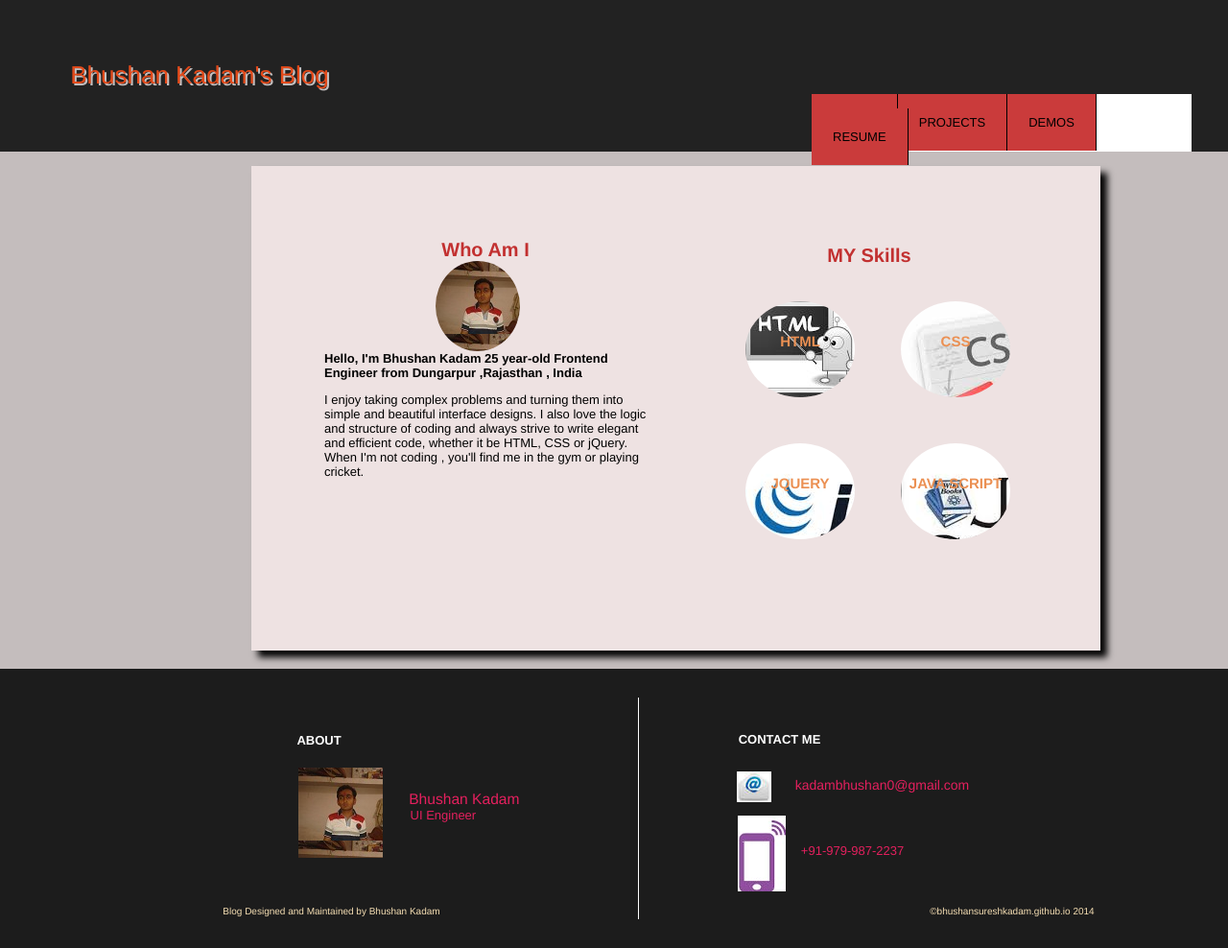
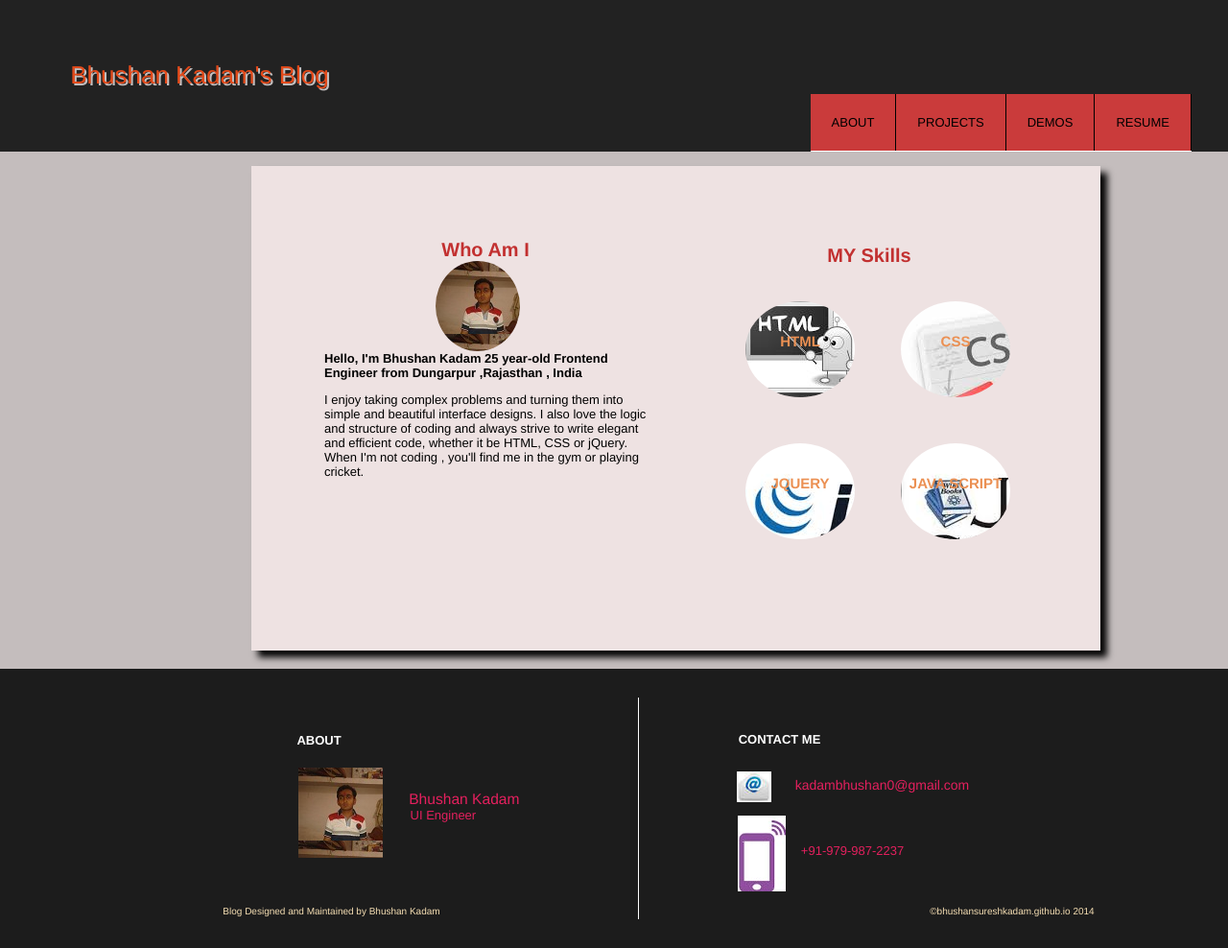
Before and after one commit to bhushansureshkadam/bhushansureshkadam.github.io, a Jekyll site: the page built from index.html, in a window 1280 px wide. Shown: the whole page at 96% size. Built offline with Jekyll 4.4.1, drawn with Linux system fonts in a browser that asks for light colours; Markdown is read by kramdown in place of the engine named in the settings.

Commit message:
fist commit

```diff
--- a/css/main.css
+++ b/css/main.css
@@ -191,7 +191,7 @@ body{
 }
 
 .col1 {
-  width: 396px;
+
   height: 60px;
   background-color: white;
   position: relative;
```
